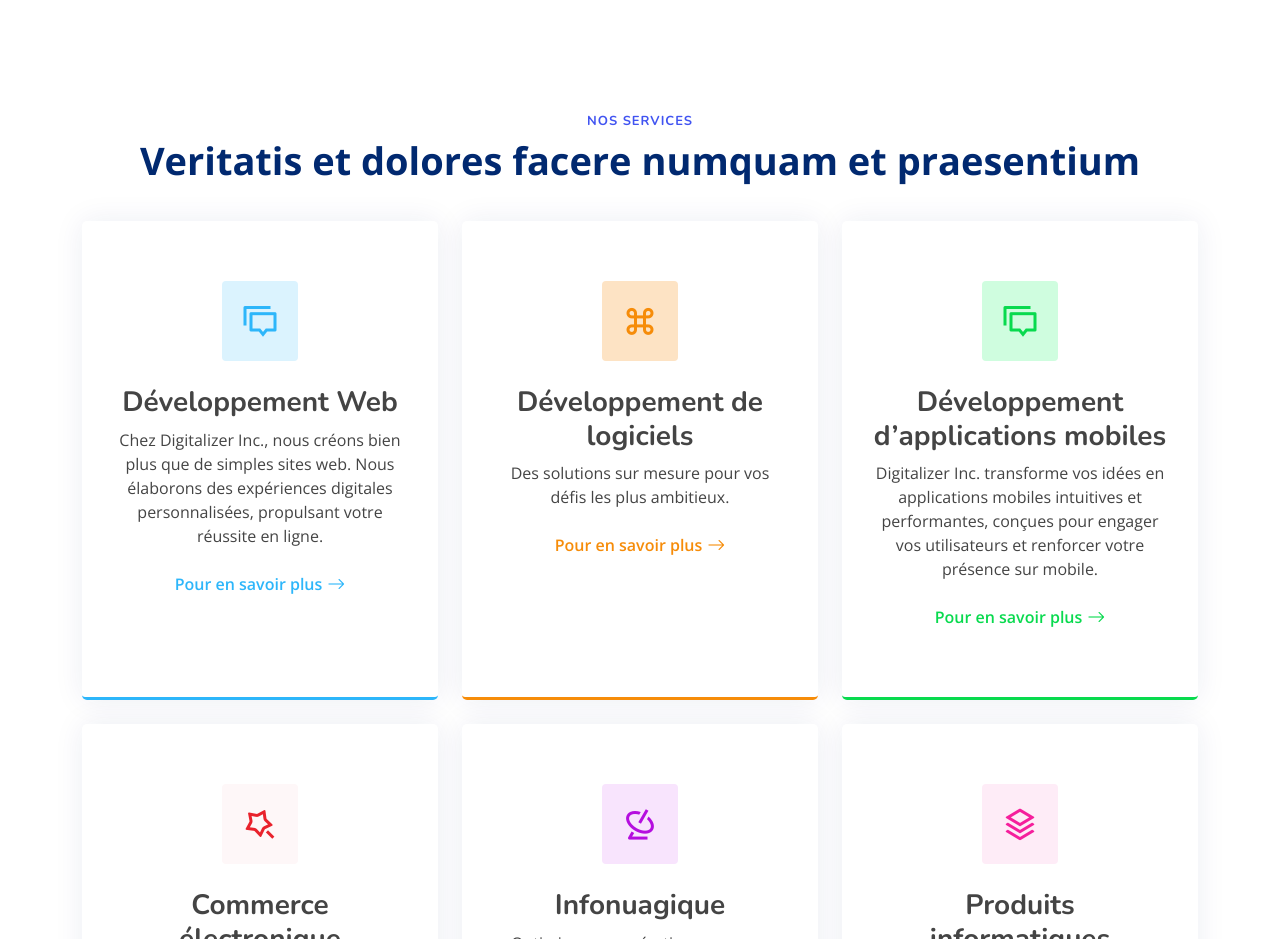
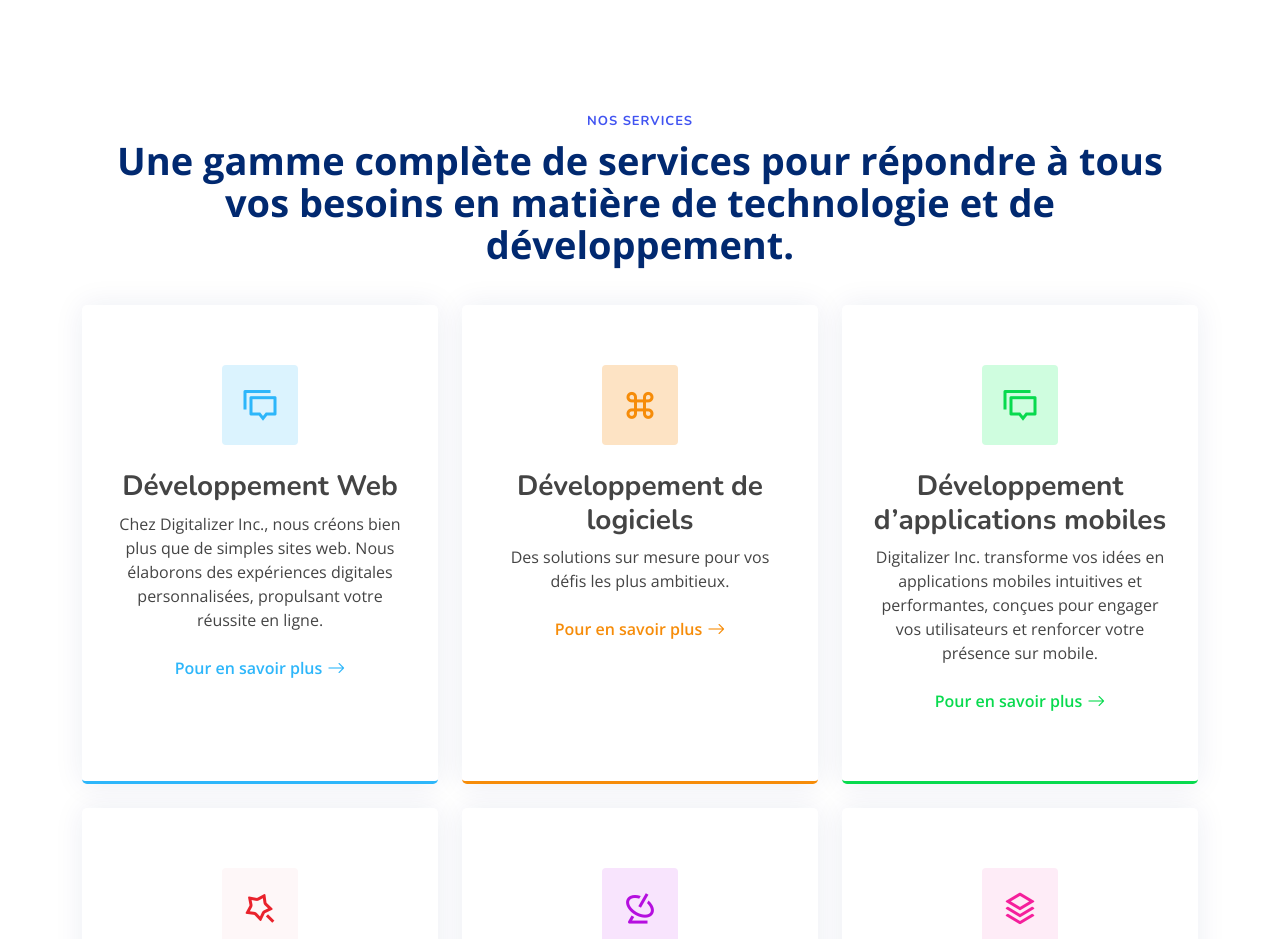
Before and after one commit to SamYacin83/Digitalizer, a plain HTML site: page index.html in a window 1280 px wide. Shown: the part 2000-2939 px from the top of the page. Drawn offline with nearby package versions, Linux system fonts and the light colour scheme.

Commit message:
Nos services : Title

```diff
--- a/index.html
+++ b/index.html
@@ -159,7 +159,7 @@
 
         <header class="section-header">
           <h2>NOS SERVICES</h2>
-          <p>Veritatis et dolores facere numquam et praesentium</p>
+          <p>Une gamme complète de services pour répondre à tous vos besoins en matière de technologie et de développement.</p>
         </header>
 
         <div class="row gy-4">
```
